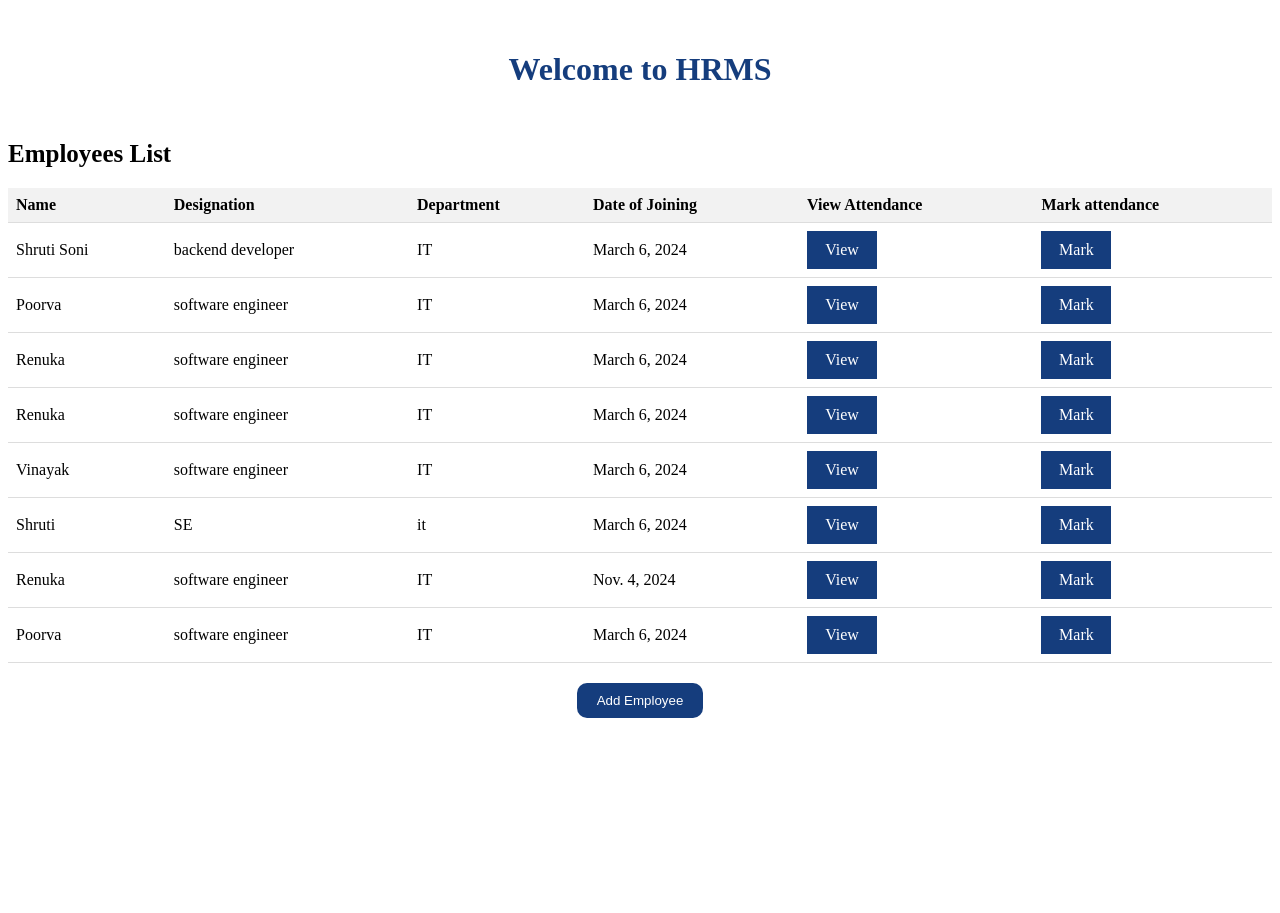
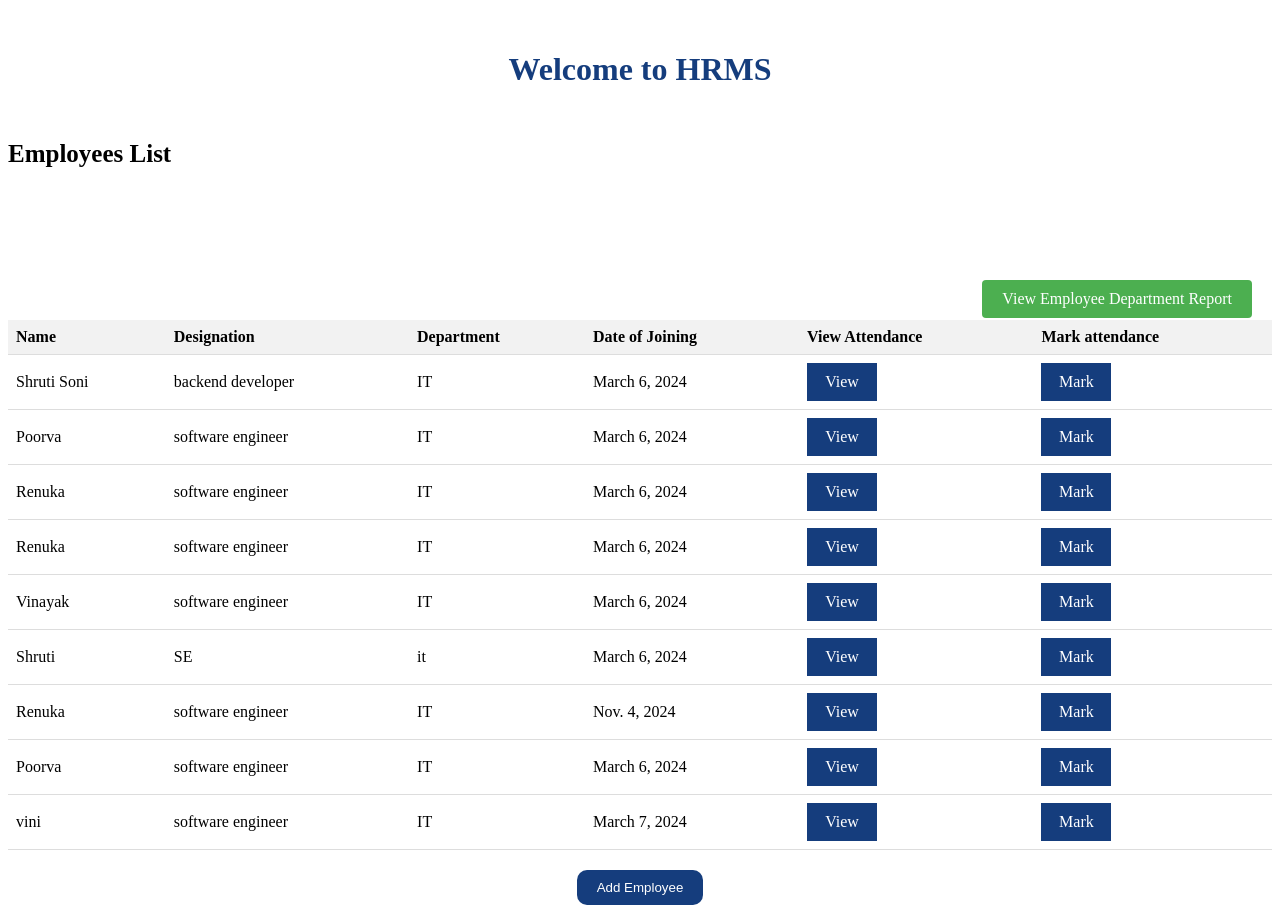
Before and after one commit to shrutiso05/HR-Manage-System, a Django app: page / in a window 1280 px wide. Before the commit the page ends 800 px from the top, so only its background shows below. Run offline with Django 5.2, Linux system fonts and the light colour scheme; data comes from the database, SQL or seed files in the repository.

Commit message:
setup_employee_report_mark_attendance

```diff
--- a/empolyee/templates/home.html
+++ b/empolyee/templates/home.html
@@ -42,7 +42,7 @@
         }
         .list-heading{
             font-size: 25px;
-            padding-bottom: 20px;
+            padding-bottom: 10px;
             font-weight: 600;
 
         }
@@ -58,13 +58,30 @@
                 justify-content: center;
                 align-items: center;
                 padding: 10px 5px;
-
-     }
+            }
+            .view-report{
+                display: inline-block;
+                background-color: #4CAF50;
+                color: white;
+                padding: 10px 20px;
+                text-align: center;
+                text-decoration: none;
+                font-size: 16px;
+                margin: 2px 0;
+                cursor: pointer;
+                border-radius: 4px;
+            }
+            .report-btn{
+                text-align: right;
+                margin-right: 20px;
+                padding-top: 100px;
+            }
     </style>
 </head>
 <body>
     <h1 class="wlcm-title">Welcome to HRMS</h1>
     <div class="list-heading"> Employees List</div>
+    <div class="report-btn"><a href="{% url 'employee_department_report' %}" class="view-report">View Employee Department Report</a></div>
     <table>
         <thead>
             <tr>
--- a/empolyee/templates/mark_attendance.html
+++ b/empolyee/templates/mark_attendance.html
@@ -39,7 +39,7 @@
 </head>
 <body>
     <h2>Mark Attendance</h2>
-    <form method="post" action="{% url 'employee_detail' employee.id %}">
+    <form method="post" action="{% url 'employee_detail' employee_id %}">
         {% csrf_token %}
         <label for="date">Date:</label>
         <input type="date" id="date" name="date" required>
--- a/empolyee/urls.py
+++ b/empolyee/urls.py
@@ -8,6 +8,6 @@ urlpatterns = [
     path('mark_attendance/<int:employee_id>/', views.mark_attendance, name='mark_attendance'),
     path('retrieve_attendance/<int:employee_id>/', views.retrieve_attendance, name='retrieve_attendance'),
     path('employee/<int:employee_id>/', views.employee_detail, name='employee_detail'),
-
+    path('employee_department_report/', views.employee_department_report, name='employee_department_report'),
 
 ]
--- a/empolyee/views.py
+++ b/empolyee/views.py
@@ -7,6 +7,8 @@ from .models import Employee , Attendance
 from django.views.decorators.csrf import csrf_exempt
 import json
 from django.urls import reverse
+from django.db.models import Count
+
 
 def home(request):
     employees = Employee.objects.all()
@@ -56,7 +58,7 @@ def employee_detail(request, employee_id):
     attendance_records = Attendance.objects.filter(employee=employee)
     return render(request, 'employee_detail.html', {'employee': employee, 'attendance_records': attendance_records})
 
-
+@csrf_exempt
 
 def mark_attendance(request, employee_id):
     if request.method == 'POST':
@@ -72,8 +74,14 @@ def mark_attendance(request, employee_id):
             defaults={'status': status}
         )
 
-        # Redirect to employee detail page with employee_id
-        return HttpResponseRedirect(reverse('employee_detail', kwargs={'employee_id': employee_id}))
+
     else:
         employee = Employee.objects.get(pk=employee_id)
-        return render(request, 'mark_attendance.html', {'employee': employee})
+        return render(request, 'mark_attendance.html', {'employee': employee, 'employee_id': employee_id})
+
+
+
+
+def employee_department_report(request):
+    departments = Employee.objects.values('department').annotate(count=Count('department'))
+    return render(request, 'employee_department_report.html', {'departments': departments})
```
Also changed, not shown: empolyee/templates/employee_department_report.html (added, +43 -0 lines), db.sqlite3.
